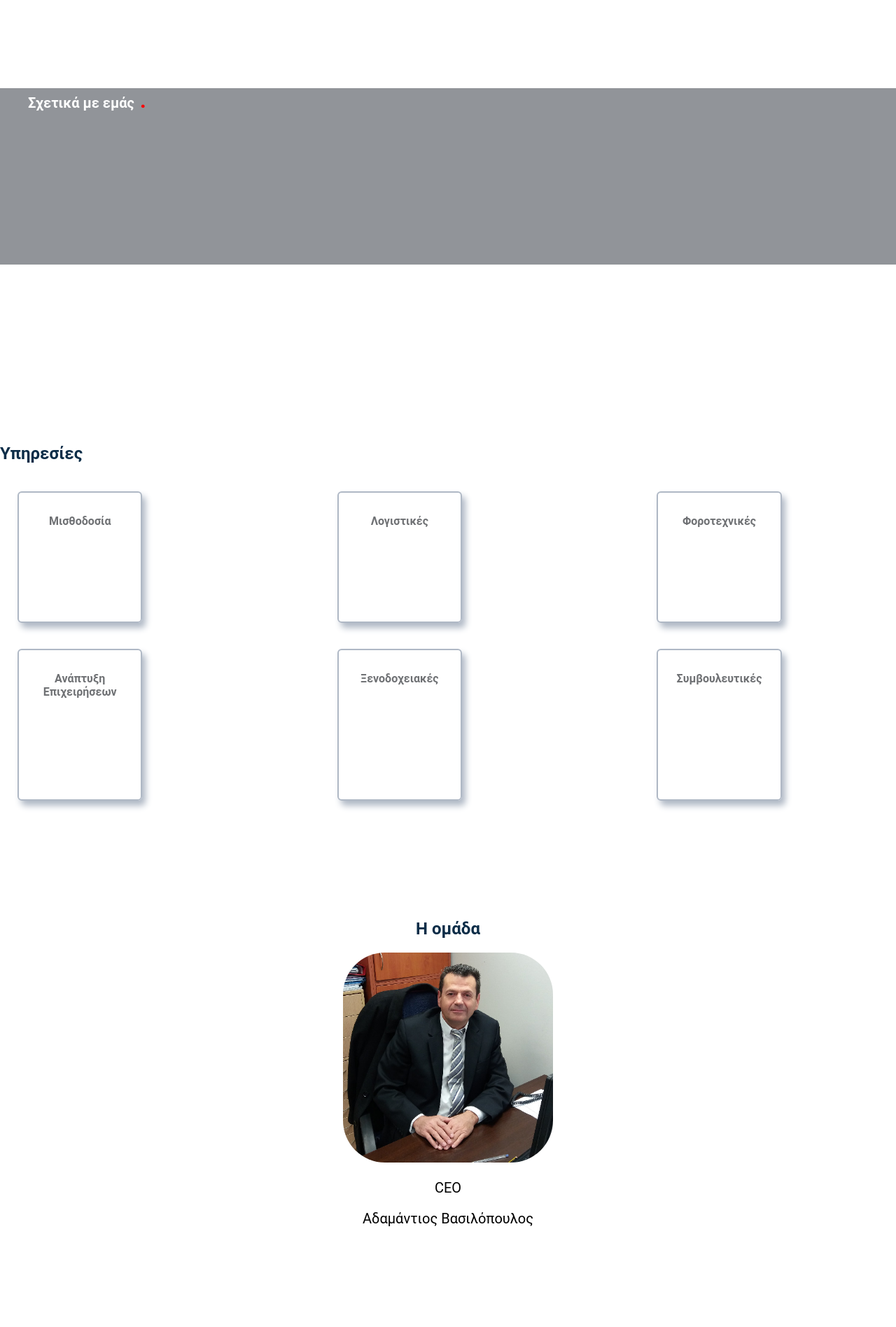
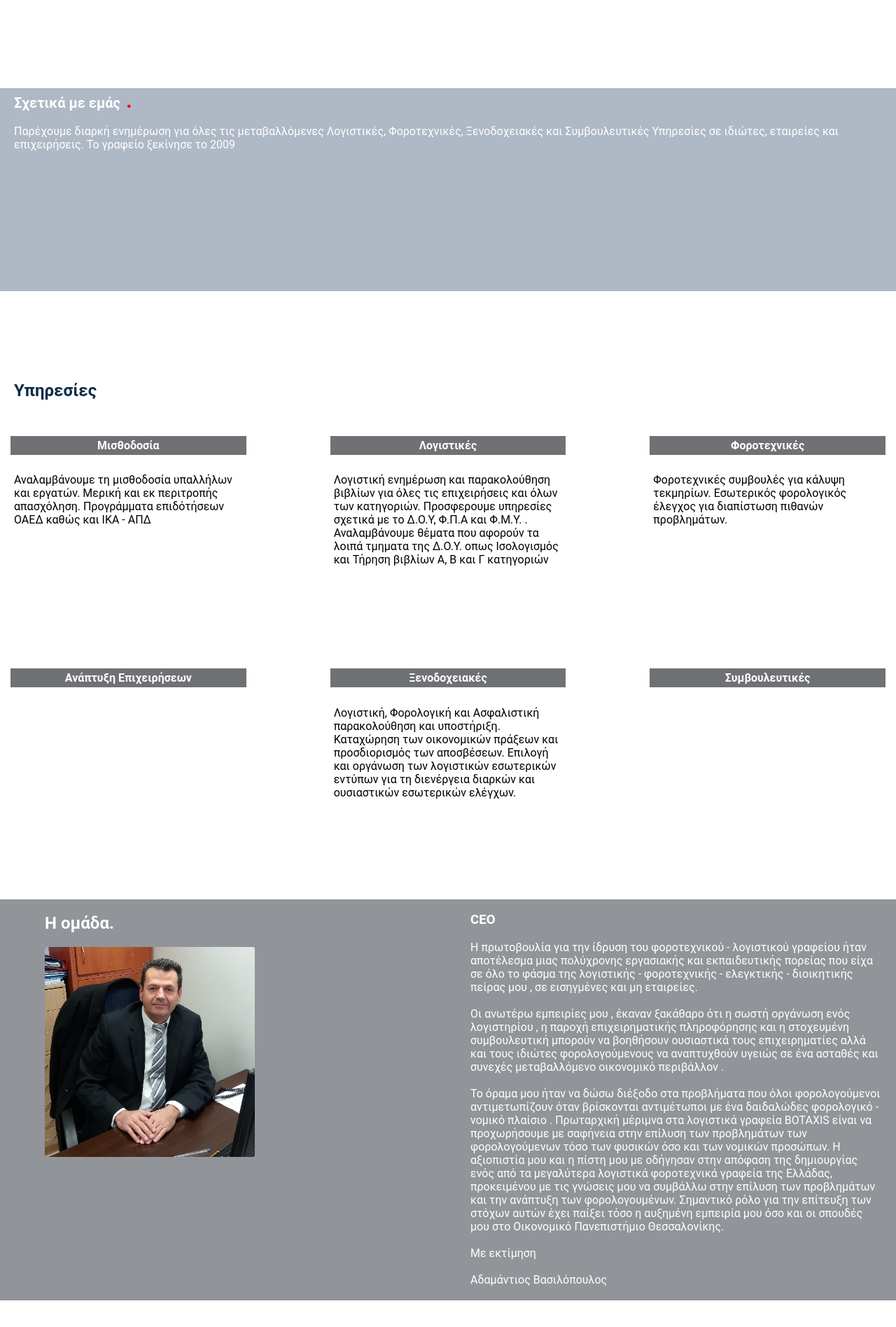
Before and after one commit to Viki-Robles/countify, a React (Create React App) app: page / in a window 1280 px wide. Shown: the part 776-2672 px from the top of the page at 70% size. Before the commit the page ends 2549 px from the top, so only its background shows below. Built offline with nearby package versions, Linux system fonts and the light colour scheme.

Commit message:
Adding styling to containers

```diff
--- a/public/index.html
+++ b/public/index.html
@@ -24,7 +24,7 @@
       work correctly both with client-side routing and a non-root public URL.
       Learn how to configure a non-root public URL by running `npm run build`.
     -->
-    <title>Countify</title>
+    <title>ΛΟΓΙΣΤΙΚΟ ΓΡΑΦΕΙΟ ΒΑΣΙΛΟΠΟΥΛΟΣ</title>
   </head>
   <body>
     <noscript>You need to enable JavaScript to run this app.</noscript>
--- a/src/Main/Main.css
+++ b/src/Main/Main.css
@@ -2,23 +2,27 @@
     color: white;
     text-align: left;
     margin-top: 1%;
-    margin-left: 40px;
-    font-size: 30px;
+    margin-left: 20px;
+    font-size: 20px;
 }
 
 .main-container {
-    background-color: #919499;
     padding-bottom: 200px;
     margin-top: 10%;
-}
-
-.main-container h2 {
-    font-size: 20px;
+    width: 100%;
+    height: 100%;
+    background-color: #AFB8C5;
+    border-bottom: 0px;
+    color: white;
 }
 .main-container span:nth-child(1) {
     color: red;
     margin-left: 8px;
     font-size: 30px;
+}
+
+.main-container-text {
+    margin-left: 20px;
 }
 
 
@@ -29,7 +33,7 @@
 
 .main-container {
     background-color: #AFB8C5;
-    padding-bottom: 200px;
+    padding-bottom: 25%;
     margin-top: 10%;
     padding-top: 5%;
 }
--- a/src/Main/Main.js
+++ b/src/Main/Main.js
@@ -5,7 +5,12 @@ export default function Main() {
     return (
             <div className="main-container">
                 <h2>Σχετικά με εμάς<span>.</span></h2>
-                <div className="main-container-text"></div>
+                <div className="main-container-text">
+                Παρέχουμε διαρκή ενημέρωση για όλες τις μεταβαλλόμενες Λογιστικές,
+                    Φοροτεχνικές, Ξενοδοχειακές
+                    και Συμβουλευτικές Υπηρεσίες σε ιδιώτες, εταιρείες και επιχειρήσεις.
+                    Το γραφείο ξεκίνησε το 2009
+                </div>
             </div>
     );
 }
--- a/src/Services/ServicesCard/ServicesCard.css
+++ b/src/Services/ServicesCard/ServicesCard.css
@@ -1,24 +1,29 @@
 .servicesCard-container {
-    border:2px solid #AFB8C5;
     padding: 10px;
     box-sizing: border-box;
-    border-radius: 6px;
     width:100%;
-    box-shadow: 5px 7px 10px 0 #AFB8C5;
 }
 
+/*border:2px solid #AFB8C5;
+    padding: 10px;
+    box-shadow: 5px 7px 10px 0 #AFB8C5;
+    border-radius: 6px;*/
+
 .servicesCard-title {
-   text-align: center;
+    border: 4px solid #6f7174;
+    background-color: #6f7174;
+    color: white;
+    text-align: center;
 }
 
-.servicesCard-title {
-    color:#6f7174;
+
+.servicesCard-details {
+    padding: 5px;
 }
+
 
 @media(min-width:600px) {
     .servicesCard-container {
-        width: 50%;
-        height:150%;
-        margin: 20px;
+
     }
 }
--- a/src/Services/ServicesCard/ServicesCard.js
+++ b/src/Services/ServicesCard/ServicesCard.js
@@ -4,7 +4,6 @@ import "./ServicesCard.css";
 export default function ServicesCard({ title, details, picture, icon }) {
     return (
         <div className="servicesCard-container">
-            <div className="servicesCard-icon">{icon}</div>
             <h4 className="servicesCard-title">{title}</h4>
             <div className="servicesCard-picture">{picture}</div>
             <div className="servicesCard-details">{details}</div>
--- a/src/Services/ServicesCards/ServicesCards.css
+++ b/src/Services/ServicesCards/ServicesCards.css
@@ -1,18 +1,19 @@
 .servicesCards-header {
-  margin-top: 20%;
+  margin-top: 10%;
   font-weight: 500;
 }
 
 .servicesCards {
   display: grid;
-  grid-template-columns: 1fr 1fr;
+  grid-template-columns: 1fr;
   margin: 5px;
-  grid-gap: 5px;
+  grid-gap: 45px;
 }
 
 .servicesCards-header {
   color: #0c2d48;
   font-weight: bold;
+  margin-left: 20px;
 }
 
 @media (min-width: 600px) {
--- a/src/Services/getServicesCard.js
+++ b/src/Services/getServicesCard.js
@@ -1,10 +1,10 @@
 export default function getServicesCard() {
     return ([
-        { id: "card1", title: 'Μισθοδοσία', details: '', picture: '', icon: '' },
-        { id: "card2", title: 'Λογιστικές', details: '', picture: '', icon: ''  },
-        { id: "card3", title: 'Φοροτεχνικές', details: '', picture: '' },
+        { id: "card1", title: 'Μισθοδοσία', details: 'Αναλαμβάνουμε τη μισθοδοσία υπαλλήλων και εργατών. Μερική και εκ περιτροπής απασχόληση. Προγράμματα επιδότήσεων ΟΑΕΔ καθώς και ΙΚΑ - ΑΠΔ', picture: '', icon: '' },
+        { id: "card2", title: 'Λογιστικές', details: 'Λογιστική ενημέρωση και παρακολούθηση βιβλίων για όλες τις επιχειρήσεις και όλων των κατηγοριών. Προσφερουμε υπηρεσίες σχετικά με το  Δ.Ο.Υ, Φ.Π.Α και Φ.Μ.Υ. . Αναλαμβάνουμε θέματα που αφορούν τα λοιπά τμηματα της Δ.Ο.Υ. οπως Ισολογισμός και Τήρηση βιβλίων Α, Β και Γ κατηγοριών' ,picture: '', icon: ''  },
+        { id: "card3", title: 'Φοροτεχνικές', details: 'Φοροτεχνικές συμβουλές για κάλυψη τεκμηρίων. Εσωτερικός φορολογικός έλεγχος για διαπίστωση πιθανών προβλημάτων.', picture: '' },
         { id: "card3", title: 'Ανάπτυξη Επιχειρήσεων', details: '', picture: '', icon: '' },
-        { id: "card3", title: 'Ξενοδοχειακές', details: '', picture: '', icon: '' },
+        { id: "card3", title: 'Ξενοδοχειακές', details: 'Λογιστική, Φορολογική και Ασφαλιστική παρακολούθηση και υποστήριξη. Καταχώρηση των οικονομικών πράξεων και προσδιορισμός των αποσβέσεων. Επιλογή και οργάνωση των λογιστικών εσωτερικών εντύπων για τη διενέργεια διαρκών και ουσιαστικών εσωτερικών ελέγχων.', picture: '', icon: '' },
         { id: "card3", title: 'Συμβουλευτικές', details: '', picture: '', icon: ''  }
     ])
 }
--- a/src/Team/Team.css
+++ b/src/Team/Team.css
@@ -1,20 +1,28 @@
 .team {
     display: grid;
-    grid-gap: 50px;
-    grid-template-columns: repeat(auto-fit,minmax(180px,1fr));
+    grid-gap: 0px;
+    grid-template-columns: 1fr 1fr;
     text-align: center;
+    background-color: #919499;
+    margin-top: 10%;
+    padding-left: 5%;
+    padding-bottom: 20px;
+    margin-bottom: 10%;
 }
 
 .team-title {
-    color: #0C2D48;
+    color: white;
     font-weight: bold;
-    margin-top: 20%;
 }
 
-.team-container img {
+.team-container-picture img {
     width: 200px;
     height: 200px;
-    border-radius: 20%;
+    border-radius: 1%;
+}
+
+.team-container {
+    padding-left: 20px;
 }
 
 .team-container h3 {
@@ -23,9 +31,22 @@
     margin-top: 20px;
 }
 
+.team-container-details {
+    color: white;
+    padding-right: 20px;
+}
+
+.team-details-text {
+    text-align: left;
+}
 @media(min-width: 600px) {
-    .team-container img {
+    .team-container-picture img {
         width: 300px;
         height: 300px;
     }
+
+    .team {
+        text-align: left;
+
+    }
 }
--- a/src/Team/Team.js
+++ b/src/Team/Team.js
@@ -4,13 +4,40 @@ import "./Team.css";
 
 export default function Team() {
     return (
-        <div className="team">
-            <div className="team-container">
-                <h2 className="team-title">Η ομάδα</h2>
-                <img src={teampicture} className="team-picture" />
-                <h3>CEO</h3>
-                <h3>Αδαμάντιος Βασιλόπουλος</h3>
+        <>
+            <div className="team">
+                <div className="team-container-picture">
+                    <h2 className="team-title">Η ομάδα<span>.</span></h2>
+                    <img src={teampicture} className="team-picture" />
+                </div>
+                <div className="team-container-details">
+                    <h3>CEO <br /></h3>
+                    <div className="team-details-text">Η πρωτοβουλία για την ίδρυση του φοροτεχνικού - λογιστικού γραφείου
+                    ήταν αποτέλεσμα μιας πολύχρονης εργασιακής και εκπαιδευτικής πορείας που είχα σε
+                        όλο το φάσμα της λογιστικής - φοροτεχνικής - ελεγκτικής - διοικητικής πείρας μου ,
+                        σε εισηγμένες και μη εταιρείες.<br /><br />
+                        Οι ανωτέρω εμπειρίες μου , έκαναν ξακάθαρο ότι η σωστή οργάνωση ενός λογιστηρίου ,
+                        η παροχή επιχειρηματικής πληροφόρησης και η στοχευμένη συμβουλευτική μπορούν να βοηθήσουν
+                        ουσιαστικά τους επιχειρηματίες αλλά και τους ιδιώτες φορολογούμενους να αναπτυχθούν υγειώς σε
+                        ένα ασταθές και συνεχές μεταβαλλόμενο οικονομικό περιβάλλον . <br /><br />
+                        Το όραμα μου ήταν να δώσω διέξοδο στα προβλήματα που όλοι φορολογούμενοι αντιμετωπίζουν όταν
+                        βρίσκονται αντιμέτωποι με ένα δαιδαλώδες φορολογικό - νομικό πλαίσιο .
+                        Πρωταρχική μέριμνα στα λογιστικά γραφεία BOTAXIS είναι να προχωρήσουμε με σαφήνεια
+                        στην επίλυση των προβλημάτων των φορολογούμενων τόσο των φυσικών όσο και των νομικών προσώπων.
+                        Η αξιοπιστία μου και η πίστη μου με οδήγησαν στην απόφαση της δημιουργίας ενός από τα
+                        μεγαλύτερα λογιστικά φοροτεχνικά γραφεία της Ελλάδας, προκειμένου με τις γνώσεις μου να
+                        συμβάλλω στην επίλυση των προβλημάτων και την ανάπτυξη των φορολογουμένων.
+                        Σημαντικό ρόλο για την επίτευξη των στόχων αυτών έχει παίξει τόσο η αυξημένη εμπειρία
+                        μου όσο και οι σπουδές μου στο Οικονομικό Πανεπιστήμιο  Θεσσαλονίκης.
+                        <br /><br />
+                        Με εκτίμηση
+                            <br /><br />
+
+                        Aδαμάντιος Βασιλόπουλος
+
+                        </div>
+                </div>
             </div>
-        </div>
+        </>
     );
 }
```
Also changed, not shown: src/NavBar/NavBar.js (+5 -5 lines).
